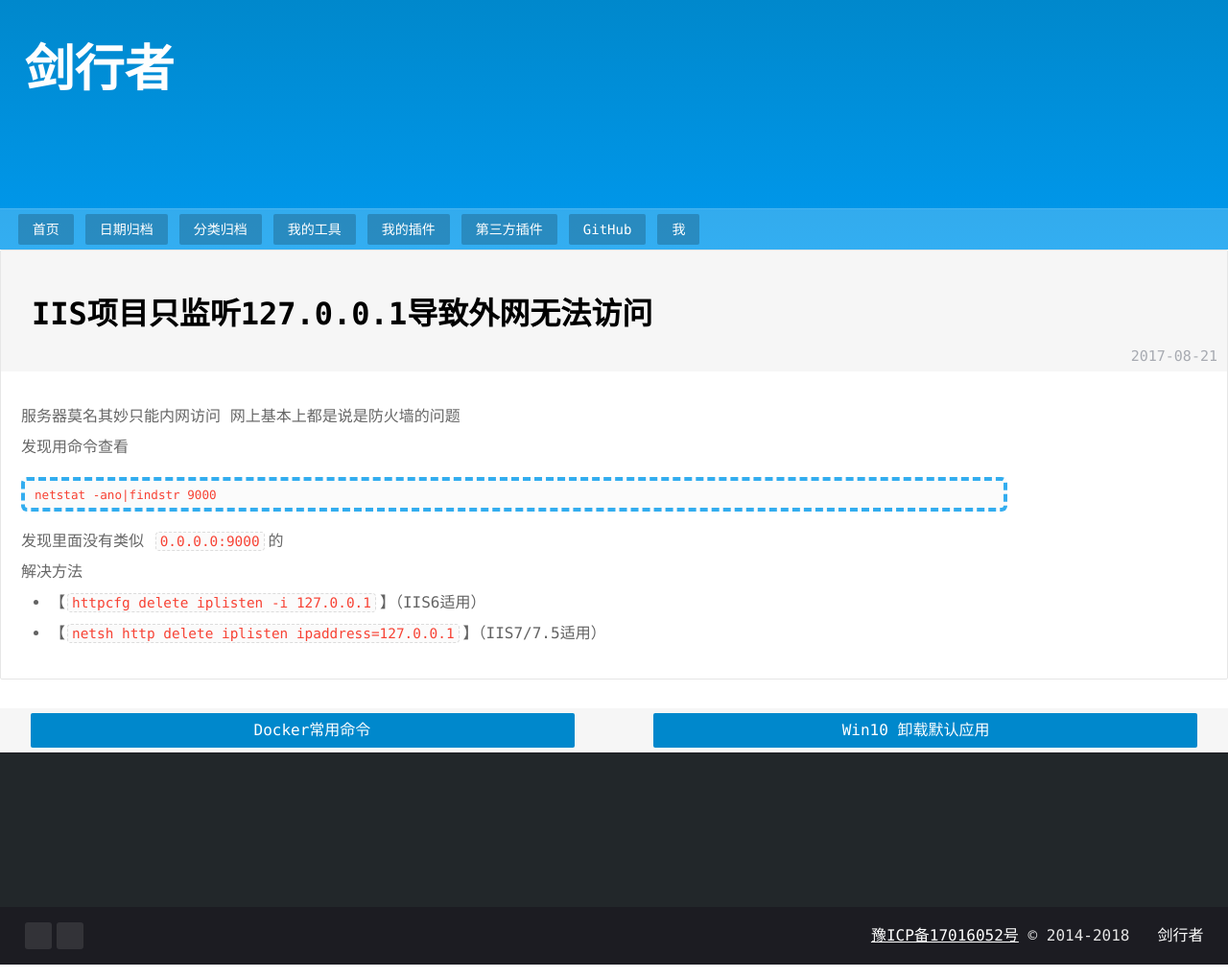
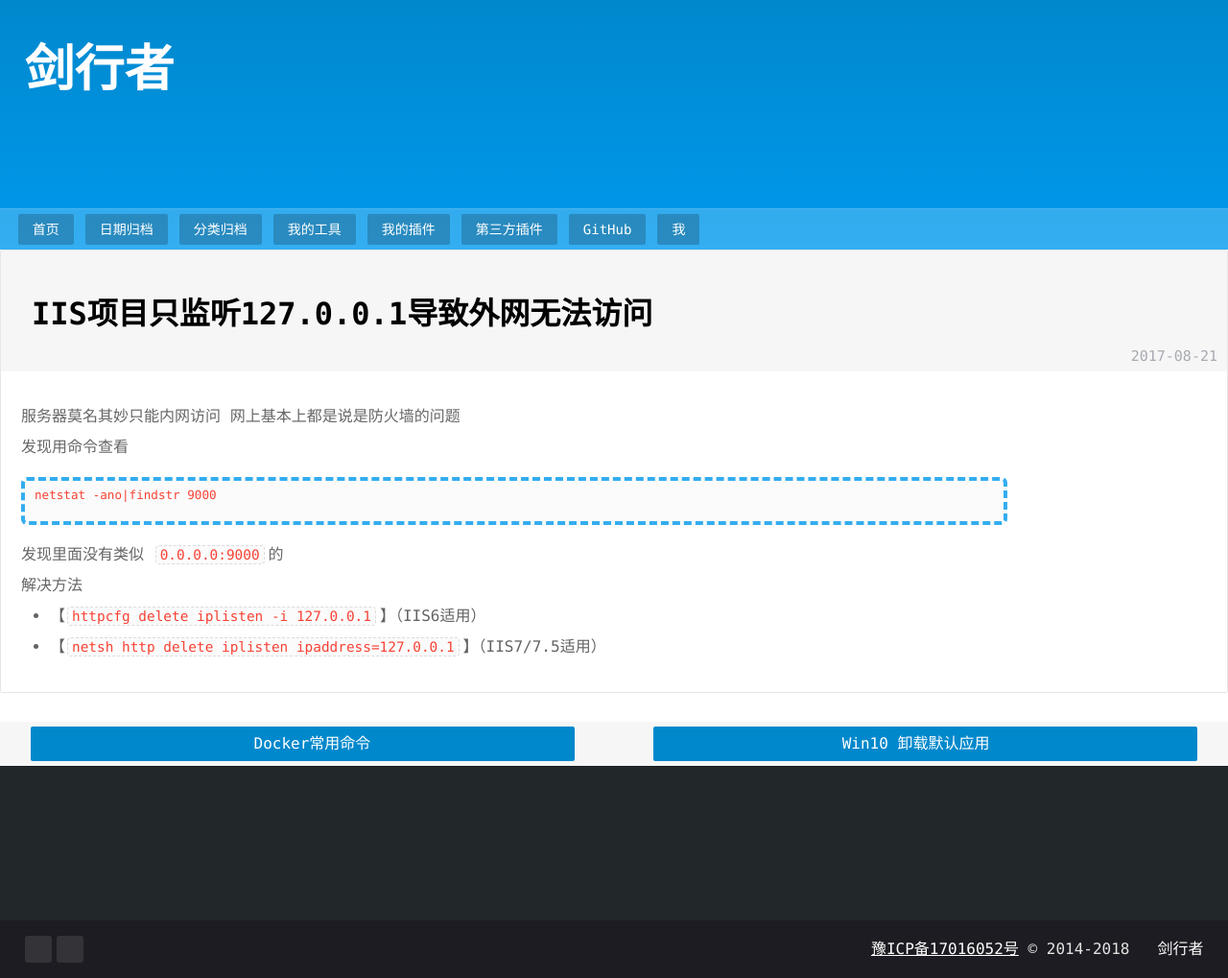
Before and after one commit to psvmc/myblog_jekyll, a Jekyll site: the page built from _posts/2017-08-21-iis-ip-listen.md, in a window 1280 px wide. Shown: the whole page at 96% size. Built offline with Jekyll 4.4.1, drawn with Linux system fonts in a browser that asks for light colours; comment, search, counter and statistics services are not loaded.

Commit message:
样式修改

```diff
--- a/jekyll-themes/ztheme/css/syntax-highlighting.css
+++ b/jekyll-themes/ztheme/css/syntax-highlighting.css
@@ -30,6 +30,8 @@
 	padding: 6px 10px;
 	border-radius: 6px;
 	max-width: 1000px;
+    padding-bottom: 20px;
+    overflow-x:auto;
 }
 
 .highlight .c {
```
